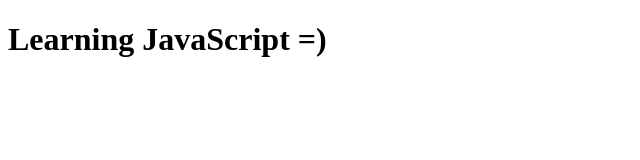
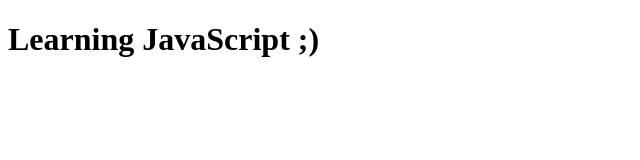
Before and after one commit to renarfreitas/CJRM_JS, a plain HTML site: page A palavra-chave this - Aula 02-03/index.html in a window 1280 px wide. Shown: the full height of the page, 0-640 px from the left. Drawn offline with Linux system fonts and the light colour scheme.

Commit message:
Update index.html
Só para não deixar de commita no dia!

```diff
--- a/A palavra-chave this - Aula 02-03/index.html
+++ b/A palavra-chave this - Aula 02-03/index.html
@@ -5,7 +5,7 @@
     <title>Aula 02-03</title>
 </head>
 <body>
-    <h1>Learning JavaScript =)</h1>
+    <h1>Learning JavaScript ;)</h1>
     <script src="app.js"></script>
 </body>
 </html>
```
